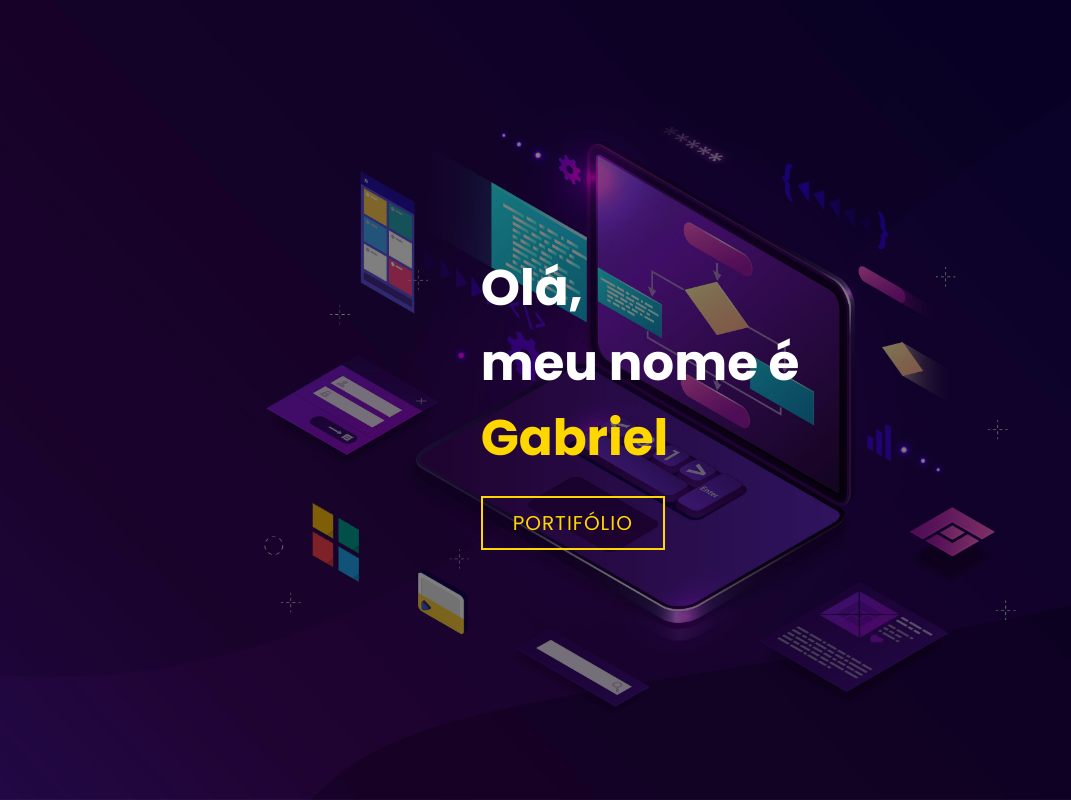
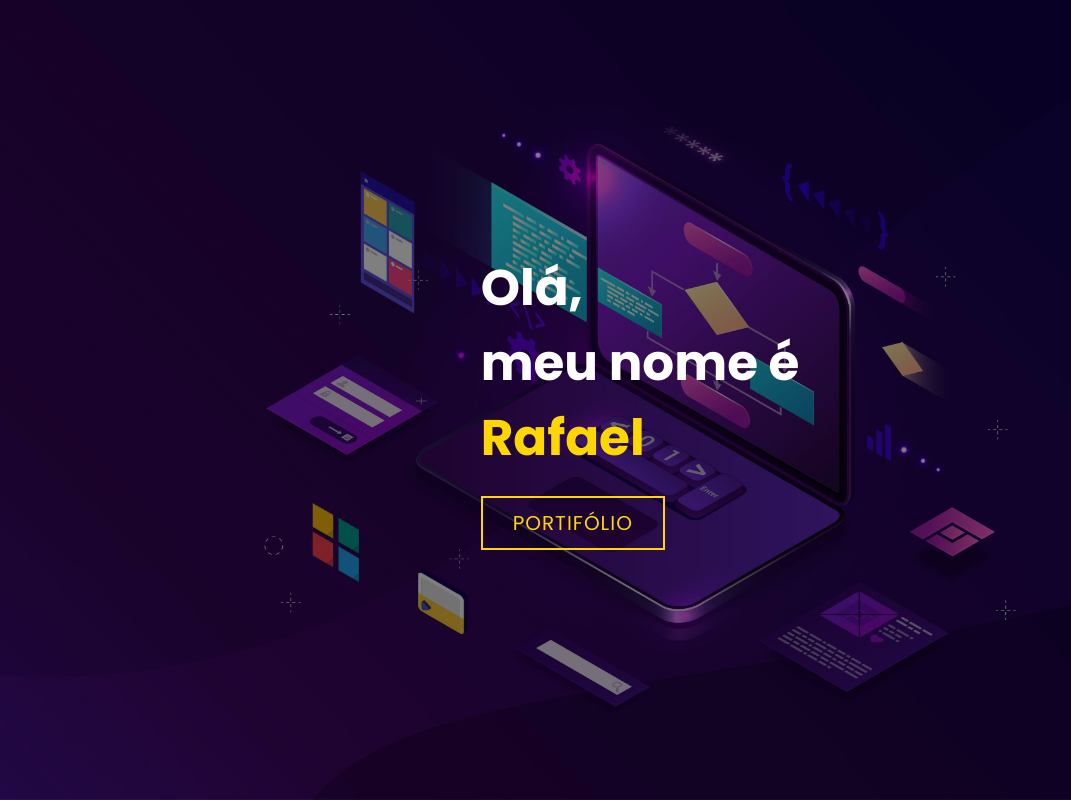
Before and after one commit to rafaelbrunodasilva/portfolio_rafael, a plain HTML site: page index.html in a window 1280 px wide. Shown: the top 800 px of the page, without its empty margins (0-1071 px from the left). Drawn offline with Linux system fonts and the light colour scheme.

Commit message:
Alterado Nome

```diff
--- a/index.html
+++ b/index.html
@@ -14,7 +14,7 @@
             <div>
                 <h1>Olá,<span></span></h1>
                 <h1>meu nome é<span></span></h1>
-                <h1>Gabriel<span></span></h1>
+                <h1>Rafael<span></span></h1>
                 <a href="#portfolio" type="button" class="cta">Portifólio</a>
             </div>
         </div>
```
